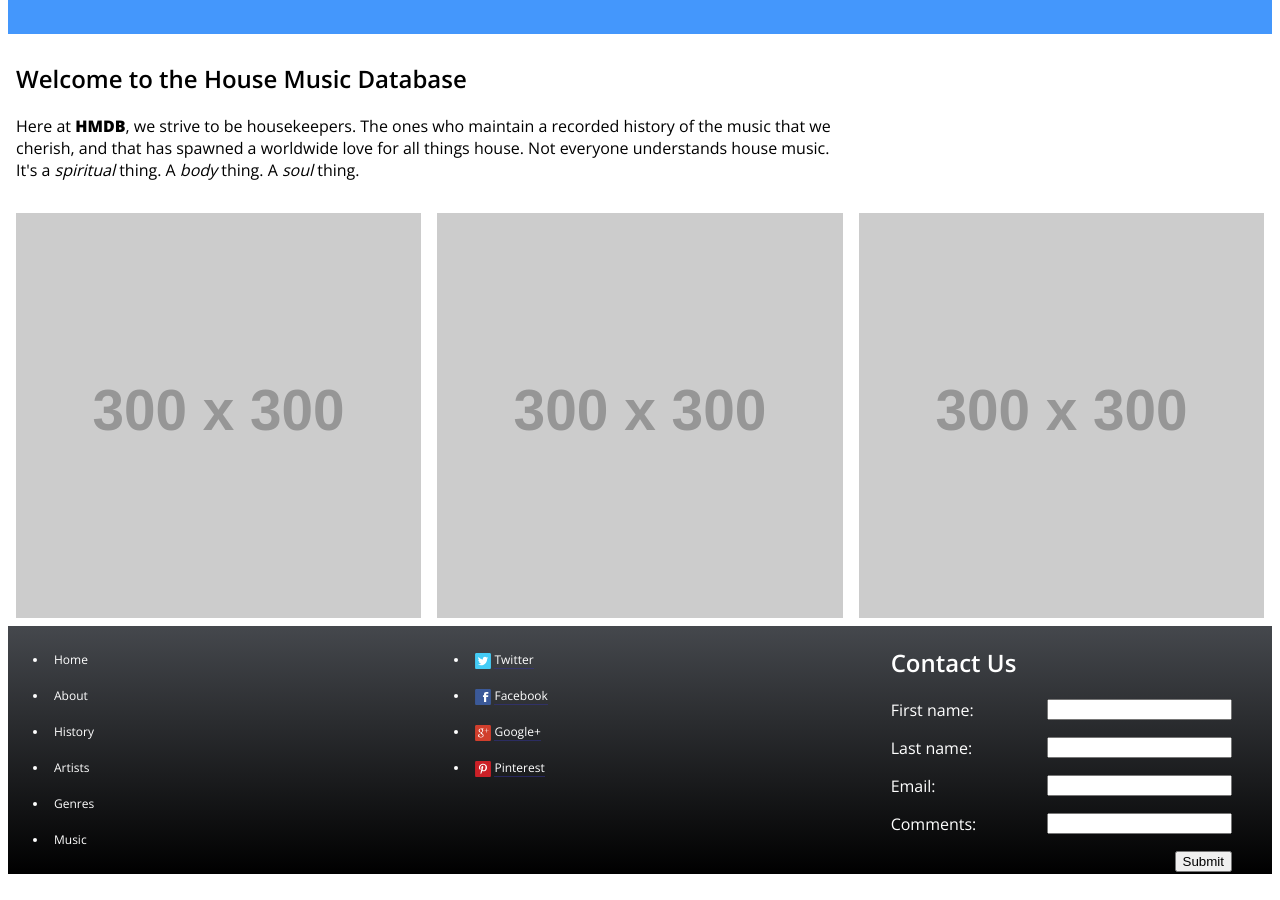
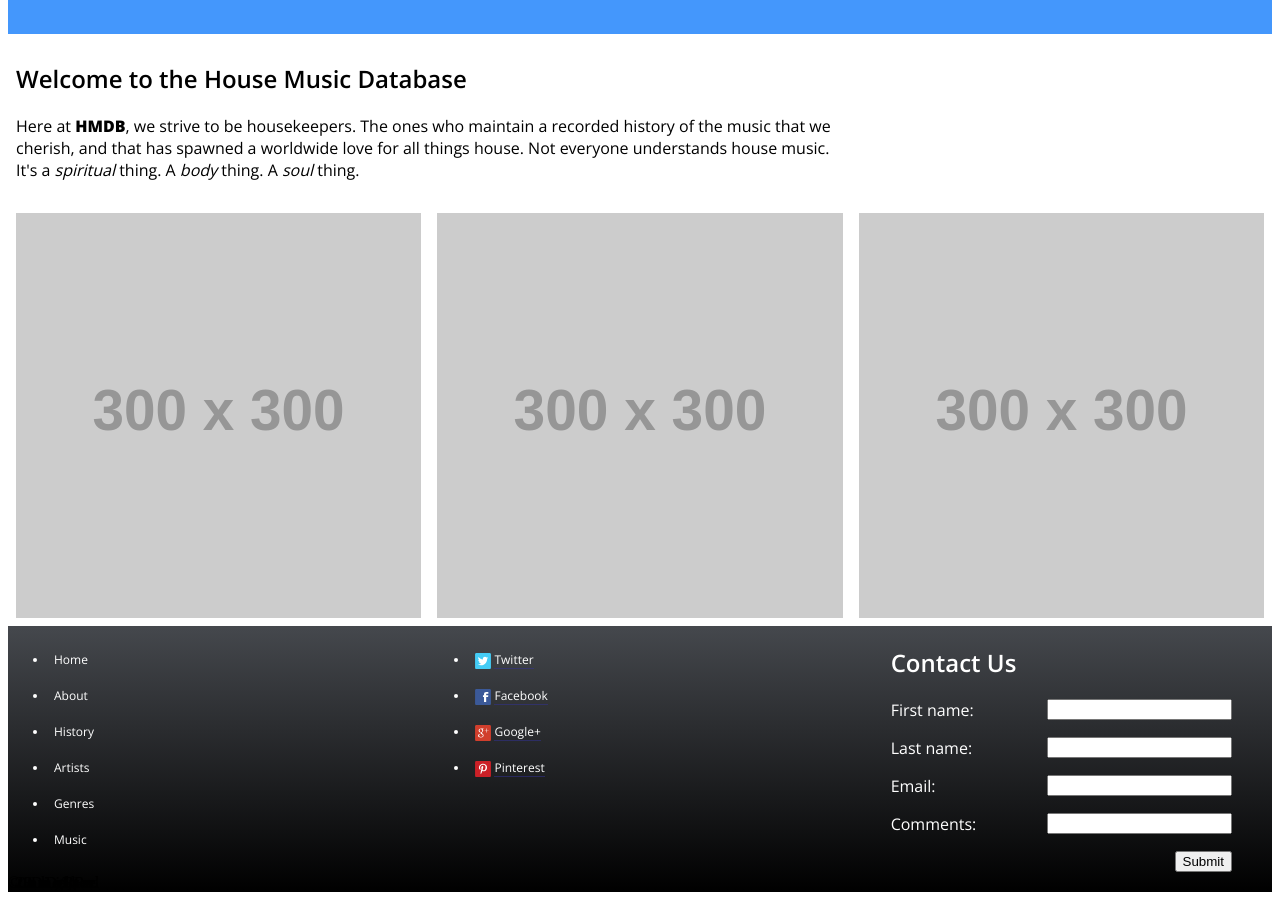
Before and after one commit to djiandurkin/large-data-website, a Jekyll site: the page built from index.html, in a window 1280 px wide and 900 px high, scrolled down 592 px. Built offline with Jekyll 4.4.1, drawn with Linux system fonts in a browser that asks for light colours.

Commit message:
Styled Default

```diff
--- a/_layouts/default.html
+++ b/_layouts/default.html
@@ -103,6 +103,7 @@
         </form>
       </ul>
     </div>
+    <span>©2013 Ian Durkin Design. All Rights Reserved.</span>
   </footer>
 </body>
 </html>
```
